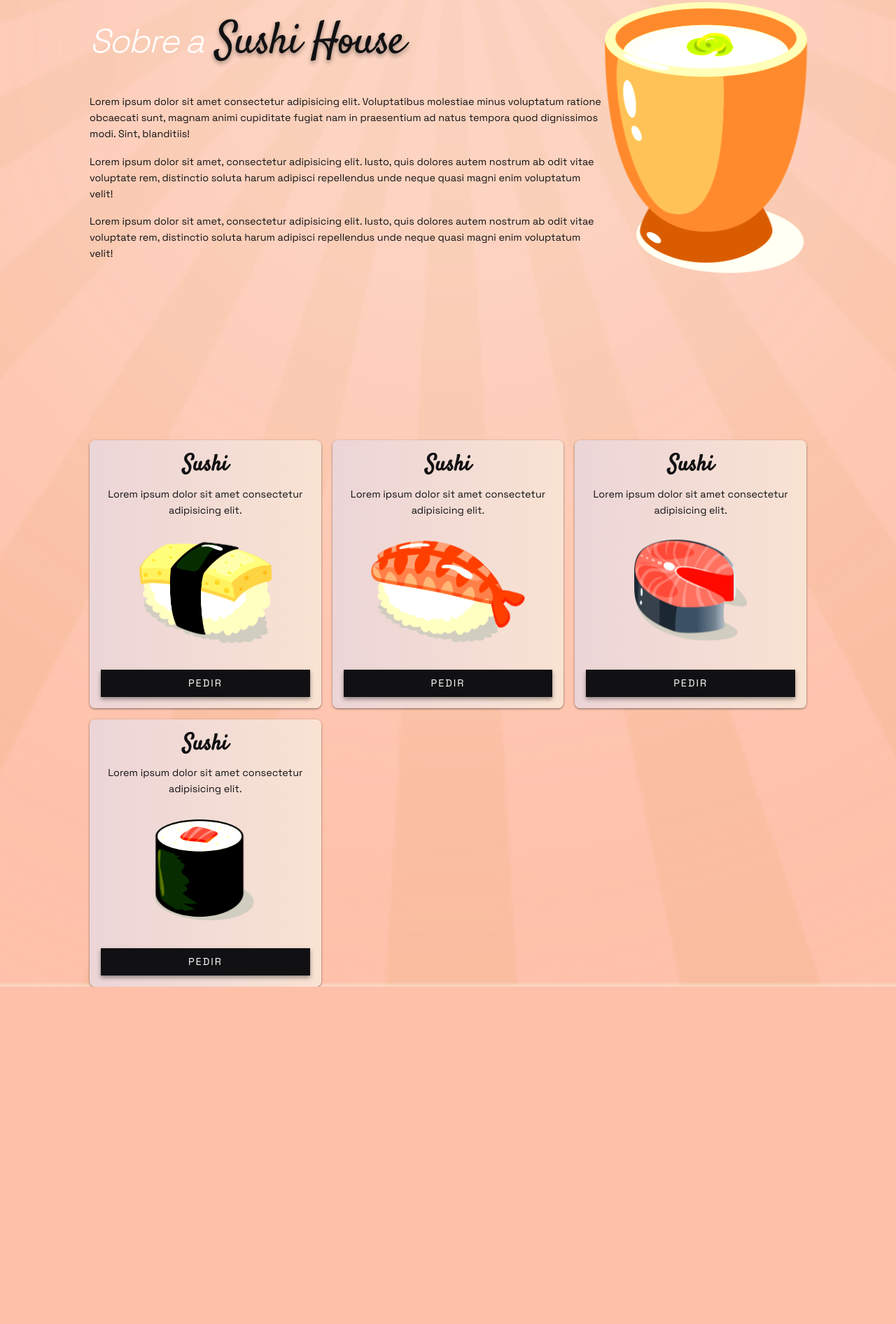
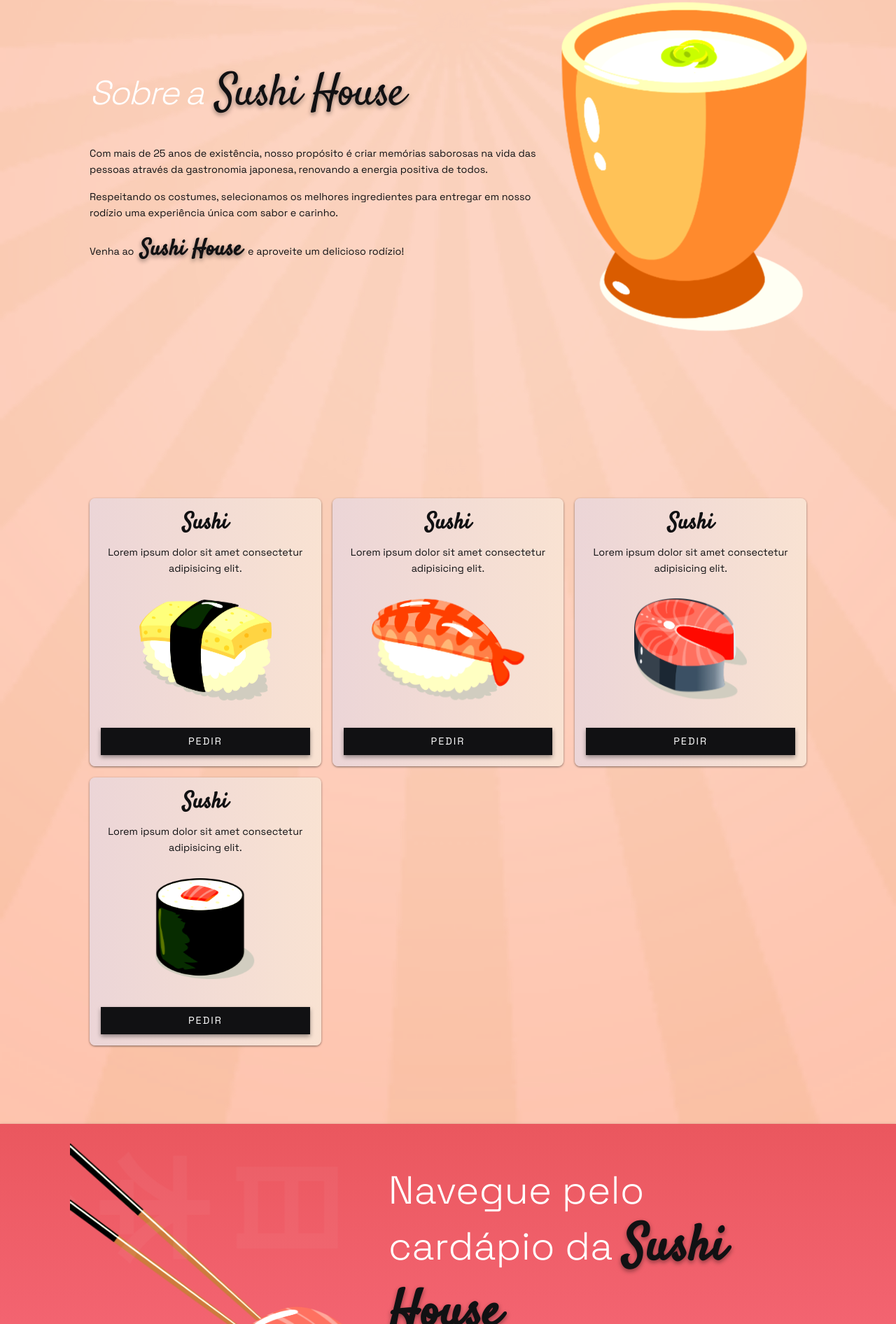
Before and after one commit to dev-marcioreis/sushi-house, a plain HTML site: page index.html in a window 1280 px wide. Shown: the part 908-2800 px from the top of the page at 70% size. Before the commit the page ends 2318 px from the top, so only its background shows below. Drawn offline with nearby package versions, Linux system fonts and the light colour scheme.

Commit message:
Recently section

```diff
--- a/assets/css/style.css
+++ b/assets/css/style.css
@@ -308,6 +308,13 @@ img {
 .about__text-left p {
   margin-block-start: 1rem;
 }
+.about__text-left p strong {
+  font-family: var(--font-logo);
+  text-transform: capitalize;
+  font-size: 2rem;
+  padding: 0 .3rem;
+  text-shadow: var(--shadow-1);
+}
 .about__image-right img {
   filter: contrast(1.4) brightness(1.3);
   transition: var(--transition);
@@ -428,6 +435,58 @@ img {
     transform: translateX(-1rem);
   }
 }
+
+/*==========Recently==========*/
+.recently {
+  height: 60vh;
+  background: var(--gradiente-1);
+  box-shadow: var(--shadow-1);
+}
+.recently__container {
+  display: flex;
+  align-items: center;
+  justify-content: space-between;
+}
+.box__image {
+  width: 50%;
+}
+.box__image img {
+  filter: brightness(1.1) contrast(1.1);
+  transition: var(--transition);
+  animation: recently 2.5s linear infinite;
+}
+
+/*==========Animation==========*/
+@keyframes recently {
+  0%, 100% {
+    transform: translateX(0);
+  }
+  50% {
+    transform: translateX(-2rem);
+  }
+}
+
+.box__text {
+  width: 70%;
+}
+.box__text h2 {
+  font-size: 3.5rem;
+  font-weight: 200;
+  color: var(--color-white);
+  margin-block-end: 1rem;
+}
+.box__text h2 span {
+  font-family: var(--font-logo);
+  font-size: 4.5rem;
+  font-weight: 600;
+  text-shadow: var(--shadow-1);
+  text-transform: capitalize;
+  color: var(--color-black);
+}
+.box__text p {
+  color: var(--color-white);
+}
+
 
 
 /*==========Média Query Tablet==========*/
@@ -556,6 +615,28 @@ img {
     background: var(--gradiente-8);
   }
 
+  /*==========Recently==========*/
+  .recently {
+    height: 100vh;
+  }
+  .recently__container {
+    justify-content: center;
+    flex-direction: column-reverse;
+    padding: 2rem 0;
+  }
+  .box__image {
+    width: 100%;
+  }
+  .box__text {
+    width: 100%;
+  }
+  .box__text h2 {
+    font-size: 2rem;
+  }
+  .box__text h2 span {
+    font-size: 3rem;
+  }
+
 
 }
 
@@ -591,6 +672,14 @@ img {
     margin-block-start: 7rem;
   }
 
+  /*==========Recently==========*/
+  .recently {
+    height: 75vh;
+  }
+  .box__text h2 {
+    font-size: 1.8rem;
+  }
+
 }
 
 
--- a/index.html
+++ b/index.html
@@ -87,9 +87,9 @@
 					<div class="about__container">
 						<div class="about__text-left">
 							<h2>Sobre a <span>sushi house</span></h2>
-							<p>Lorem ipsum dolor sit amet consectetur adipisicing elit. Voluptatibus molestiae minus voluptatum ratione obcaecati sunt, magnam animi cupiditate fugiat nam in praesentium ad natus tempora quod dignissimos modi. Sint, blanditiis!</p>
-							<p>Lorem ipsum dolor sit amet, consectetur adipisicing elit. Iusto, quis dolores autem nostrum ab odit vitae voluptate rem, distinctio soluta harum adipisci repellendus unde neque quasi magni enim voluptatum velit!</p>
-							<p>Lorem ipsum dolor sit amet, consectetur adipisicing elit. Iusto, quis dolores autem nostrum ab odit vitae voluptate rem, distinctio soluta harum adipisci repellendus unde neque quasi magni enim voluptatum velit!</p>
+							<p>Com mais de 25 anos de existência, nosso propósito é criar memórias saborosas na vida das pessoas através da gastronomia japonesa, renovando a energia positiva de todos.</p>
+							<p>Respeitando os costumes, selecionamos os melhores ingredientes para entregar em nosso rodízio uma experiência única com sabor e carinho.</p>
+							<p>Venha ao <strong>sushi house</strong> e aproveite um delicioso rodízio!</p>
 						</div>
 						<div class="about__image-right">
 							<img src="assets/images/sushi-4.png" alt="About image">
@@ -146,6 +146,21 @@
 				</div>
 			</section>
 
+			<!--========Recently========-->
+			<section class="section recently" id="recently">
+				<div class="container">
+					<div class="recently__container">
+						<div class="box__image">
+							<img src="assets/images/sushi-1.png" alt="Recently image">
+						</div>
+						<div class="box__text">
+							<h2>Navegue pelo cardápio da <span>sushi house</span></h2>
+							<p>Para uma experiência inesquecível, separamos nosso cardápio em 8 momentos, onde cada um tem suas delícias para você escolher e saborear o tanto que desejar.</p>
+						</div>
+					</div>
+				</div>
+			</section>
+
 	</main>
 
 	<!--========Footer========-->
```
